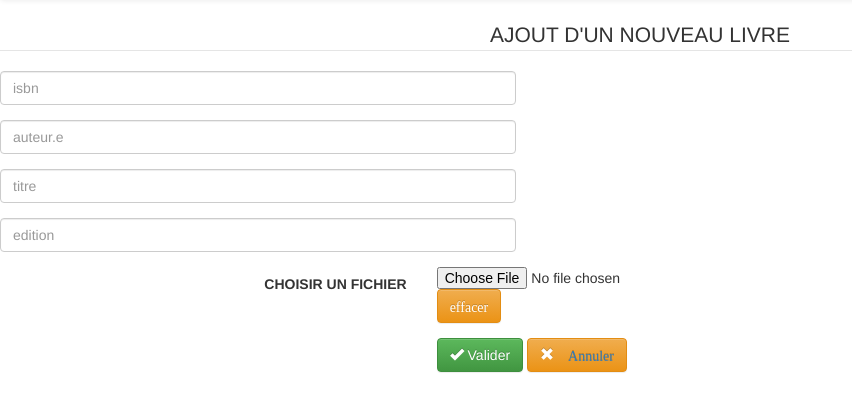
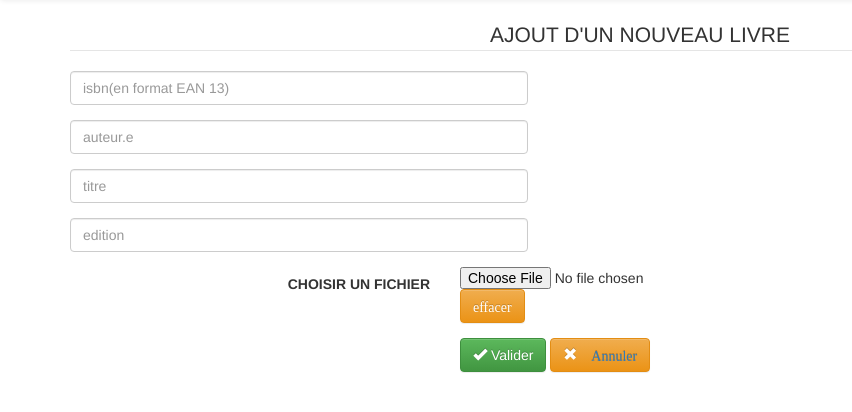
Before and after one commit to Nodiryps/online_library, a PHP site: the page made by view/view_add_book.php in a window 1280 px wide. Shown: the part 52-464 px from the top of the page, without its empty margins (0-852 px from the left). Run offline with PHP 8.4, Linux system fonts and the light colour scheme; the template is opened without the code that fills it: most values are stand-ins (such as "Sample title", 1, 10 or a date in 2020).

Commit message:
petite modification(rien de special)

```diff
--- a/model/Book.php
+++ b/model/Book.php
@@ -108,7 +108,7 @@ class Book extends Model {
         }
     }
 
-    public static function validate_image($file) {
+    public static function validate_image($file) {// mettre la fonction dans controller
         $errors = [];
         if (isset($file['name']) && $file['name'] != '') {
             if ($file['error'] == 0) {
--- a/view/view_add_book.php
+++ b/view/view_add_book.php
@@ -21,7 +21,7 @@
         </nav>
 
 
-        <form class="form-horizontal">
+        <form class=" container form-horizontal">
             <fieldset>
 
                 <legend class="text-center">AJOUT D'UN NOUVEAU LIVRE </legend>
@@ -29,7 +29,7 @@
                 <!-- Text input-->
                 <div class="form-group">
                     <div class="col-md-5">
-                        <input id="ISBN" name="ISBN" type="text" placeholder="isbn" class="form-control input-md" >
+                        <input id="ISBN" name="ISBN" type="text" placeholder="isbn(en format EAN 13)" class="form-control input-md"  >
                     </div>
                 </div>
 
@@ -68,9 +68,9 @@
                 <div class="form-group">
                     <label class="col-md-4 control-label" for="idbook"></label>
                     <div class="col-md-8">
-                        <form method="post" action="book/index">
-                            <button id="idbook" name="idbook" class="btn btn-success"><span class="glyphicon glyphicon-ok"></span>  Valider</button>
-                        </form>
+
+                        <button id="idbook" name="idbook" class="btn btn-success"><span class="glyphicon glyphicon-ok"></span>  Valider</button>
+
 
                         <button id="button2id" name="button2id" class="btn btn-warning"><span style="color: white" class="glyphicon glyphicon-remove"><a href="book/index" alt="book manager" > Annuler</a></span></button>
                     </div>
--- a/view/view_book_manager.php
+++ b/view/view_book_manager.php
@@ -120,7 +120,7 @@
                 </button>
             </form>
         </div>
-        <br>
+
         <br>
 
         <div class="container">
```
Also changed, not shown: controller/ControllerBook.php (+7 -0 lines).
